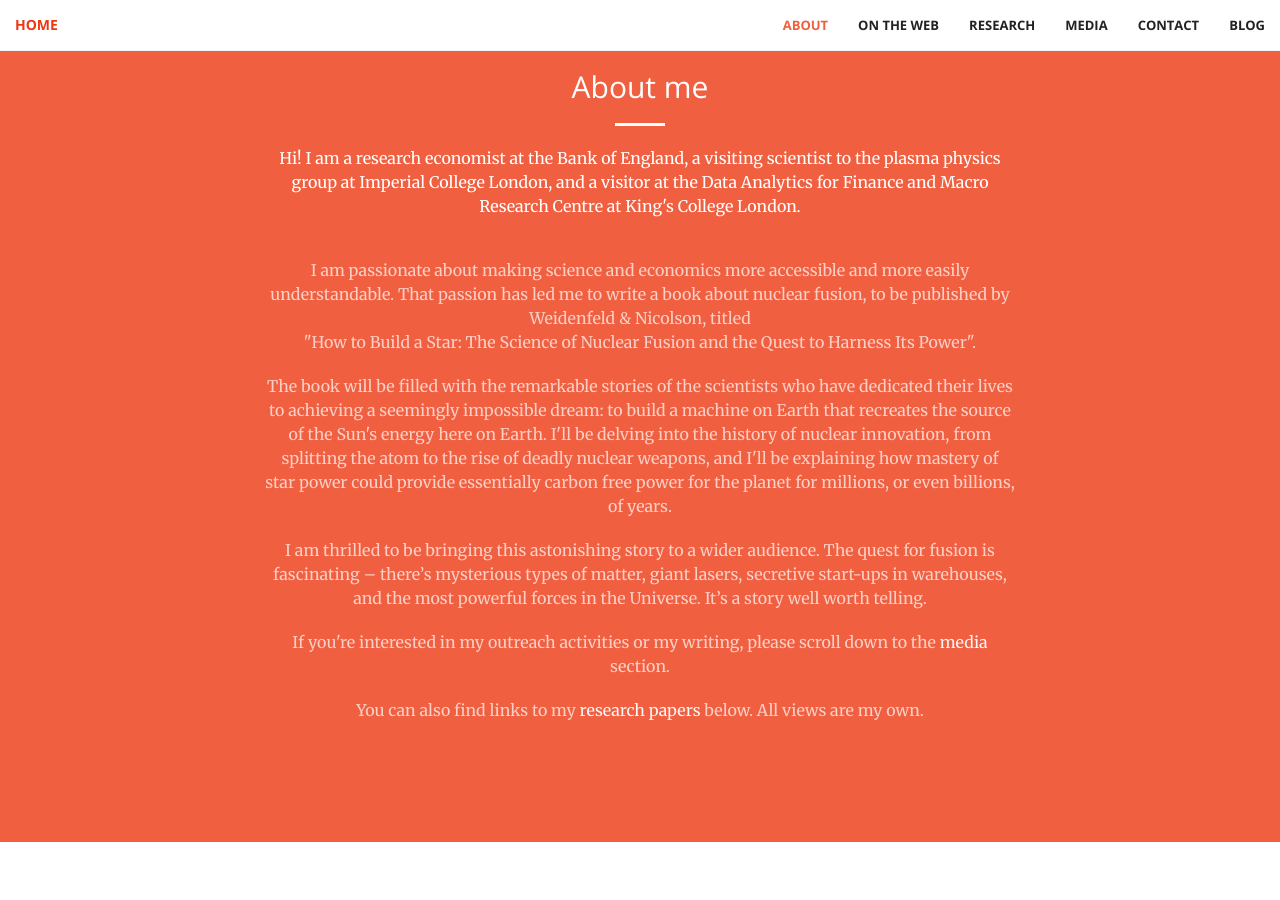
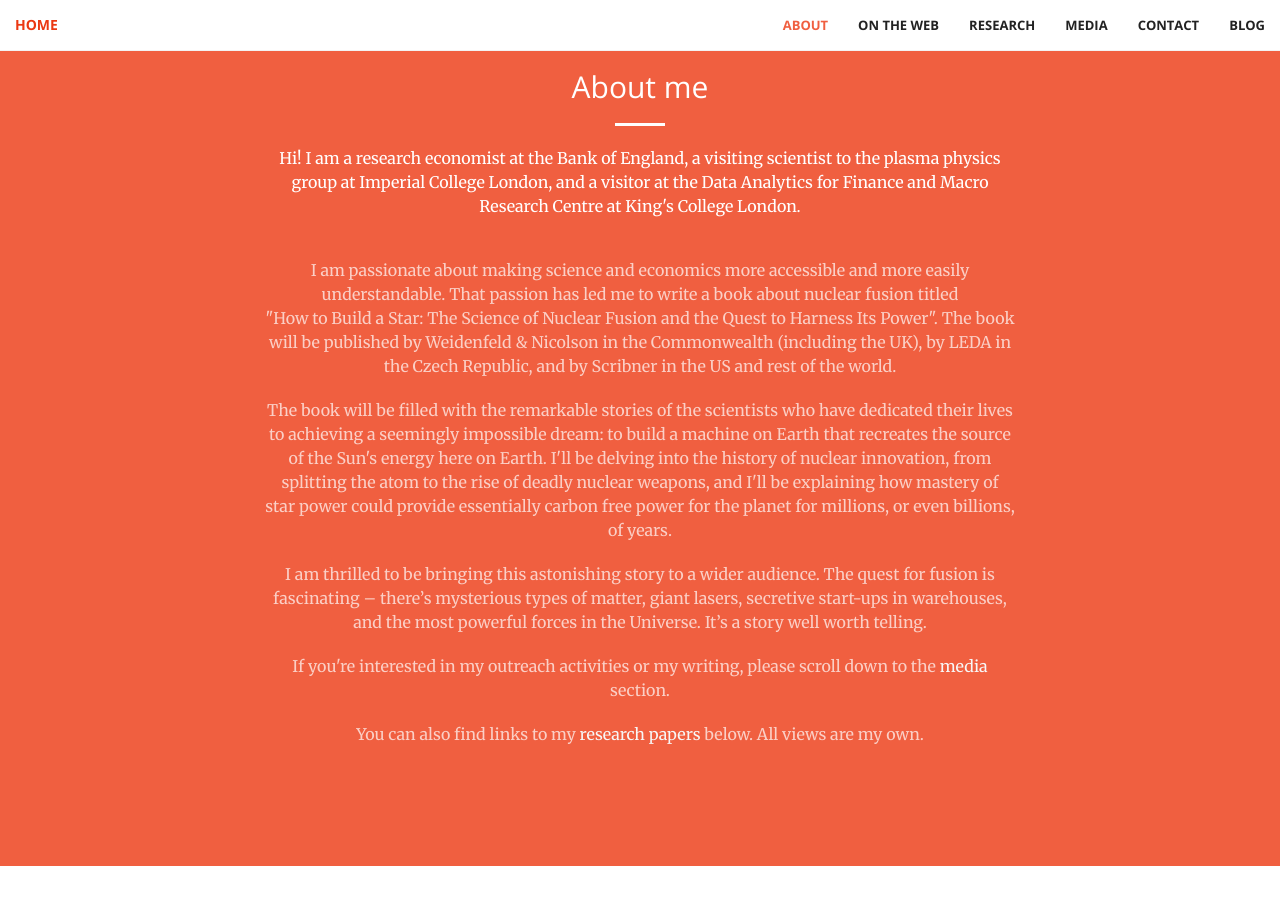
Before and after one commit to aeturrell/home, a Jekyll site: the page index.html, which Jekyll copies as it is, in a window 1280 px wide and 900 px high, scrolled down 930 px. Built offline with Jekyll 4.4.1, drawn with Linux system fonts in a browser that asks for light colours; some of the changed text lies outside the part shown.

Commit message:
Added Plasma lecture video

```diff
--- a/index.html
+++ b/index.html
@@ -113,7 +113,7 @@
                     <p>Hi! I am a research economist at the Bank of England, a visiting scientist to the plasma physics group at Imperial College London,
                          and a visitor at the Data Analytics for Finance and Macro Research Centre at King's College London.</p> <br>
                          <p class="text-faded">I am passionate about making science and economics more accessible and more easily understandable. That passion has led me to write a book about nuclear
-                    fusion, to be published by Weidenfeld & Nicolson, titled <br> "How to Build a Star: The Science of Nuclear Fusion and the Quest to Harness Its Power".
+                    fusion titled <br> "How to Build a Star: The Science of Nuclear Fusion and the Quest to Harness Its Power". The book will be published by Weidenfeld & Nicolson in the Commonwealth (including the UK), by LEDA in the Czech Republic, and by Scribner in the US and rest of the world.
 
                     <p class="text-faded">
                     The book will be filled with the remarkable stories of the scientists who have dedicated their lives to achieving a seemingly impossible dream: to build a machine on
@@ -373,9 +373,6 @@
                     </div>
                 </div>
             </div>
-        </div>
-            <div class="row">
-
             <div class="col-md-4">
                 <div class="recent-work-wrap">
                     <img class="img-responsive" src="img/media/datasciTime.png" alt="">
@@ -391,6 +388,10 @@
                     </div>
                 </div>
             </div>
+        </div>
+            <div class="row">
+
+
                 <div class="col-md-4">
                     <div class="recent-work-wrap">
                         <img class="img-responsive" src="img/media/BeveridgeSOC.png"><!-- width="300" height="250">-->
@@ -419,8 +420,6 @@
                         </div>
                     </div>
                 </div>
-            </div>
-            <div class="row">
                 <div class="col-md-4">
                     <div class="recent-work-wrap">
                         <img class="img-responsive" src="img/media/1162.jpeg" alt="">
@@ -435,6 +434,9 @@
                         </div>
                     </div>
                 </div>
+            </div>
+            <div class="row">
+
                 <div class="col-md-4">
                     <div class="recent-work-wrap">
                         <img class="img-responsive" src="img/media/cbcomv2.png" height="862" width="1162">
@@ -463,11 +465,6 @@
                         </div>
                     </div>
                 </div>
-            </div>
-
-
-        <div class="row">
-
                 <div class="col-md-4">
                     <div class="recent-work-wrap">
                         <img class="img-responsive" src="img/media/powerprogress.png" alt="">
@@ -483,6 +480,12 @@
                         </div>
                     </div>
                 </div>
+            </div>
+
+
+        <div class="row">
+
+
             <div class="col-md-4">
                 <div class="recent-work-wrap">
                     <img class="img-responsive" src="img/media/figure4.png" alt="">
@@ -512,14 +515,6 @@
                     </div>
                 </div>
             </div>
-
-
-
-
-
-        </div>
-
-        <div class="row">
             <div class="col-md-4">
                 <div class="recent-work-wrap">
                     <img class="img-responsive" src="img/media/bbcpos.png" alt="">
@@ -535,6 +530,14 @@
                     </div>
                 </div>
             </div>
+
+
+
+
+        </div>
+
+        <div class="row">
+
             <div class="col-md-4">
                 <div class="recent-work-wrap">
                     <div class="embed-responsive embed-responsive-16by9">
@@ -569,10 +572,6 @@
                     </div>
                 </div>
             </div>
-
-
-        </div>
-        <div class="row">
             <div class="col-md-4">
                 <div class="recent-work-wrap">
                     <img class="img-responsive" src="img/media/webpic.jpg" alt="">
@@ -585,6 +584,10 @@
                     </div>
                 </div>
             </div>
+
+        </div>
+        <div class="row">
+
             <div class="col-md-4">
                 <div class="recent-work-wrap">
                     <img class="img-responsive" src="img/media/Lockheedbusinessgreen.jpg" alt="">
@@ -612,13 +615,6 @@
                     </div>
                 </div>
             </div>
-
-
-
-
-
-        </div>
-        <div class="row">
             <div class="col-md-4">
                 <div class="recent-work-wrap">
                     <img class="img-responsive" src="img/media/scimus.jpg" alt="">
@@ -633,6 +629,13 @@
                     </div>
                 </div>
             </div>
+
+
+
+
+        </div>
+        <div class="row">
+
             <div class="col-md-4">
                 <div class="recent-work-wrap">
                     <img class="img-responsive" src="img/media/shock.jpg" alt="">
@@ -683,10 +686,12 @@
                 </div>
             </div>
 
-            <!-- <div class="col-md-4">
+            <div class="col-md-4">
                     <div class="recent-work-wrap">
-                        <img class="img-responsive" src="img/media/BSF11.jpg" alt="">
-
+                        <div class="embed-responsive embed-responsive-4by3">
+                            <iframe class="embed-responsive-item" src="https://youtu.be/nByh-XzH5Zc"></iframe>
+                        </div>
+                        <!-- <img class="img-responsive" src="img/media/BSF11.jpg" alt=""> -->
                         <div class="overlay">
                             <div class="recent-work-inner">
                                 <h3><a href="#">Plasma: The mysterious fourth state of matter</a></h3>
@@ -695,7 +700,7 @@
                             </div>
                         </div>
                     </div>
-                </div> -->
+                </div>
 
 
 
```
Lines whose indentation alone changed are shown as unchanged.
